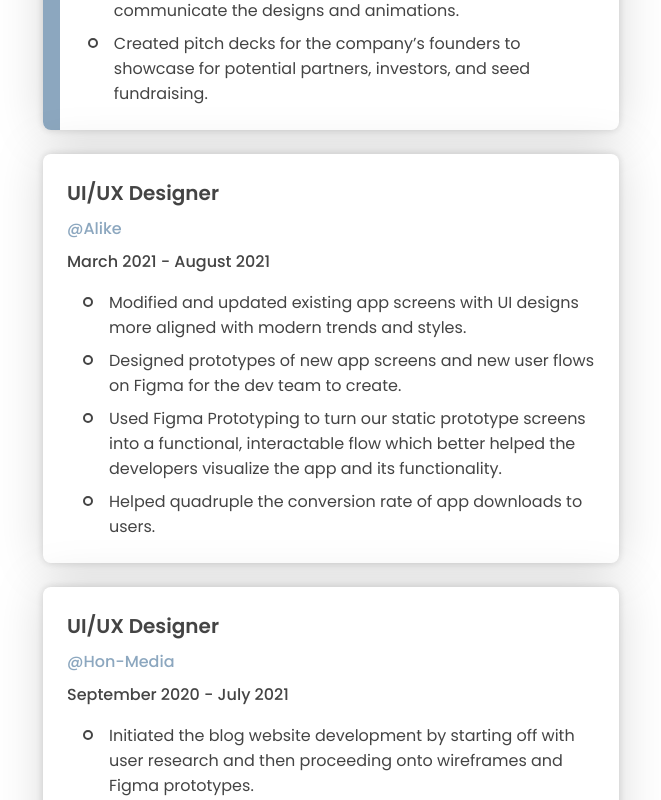
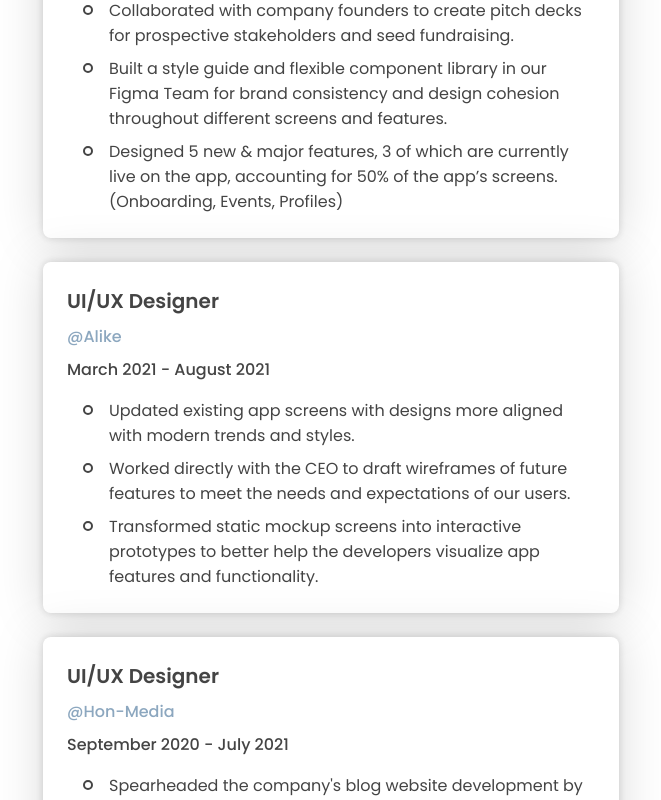
Before and after one commit to aktov/Portfolio, a React (Create React App) app: page /#/resume in a window 1280 px wide. Shown: the part 1020-1820 px from the top of the page, without its empty margins (309-970 px from the left). Built offline with nearby package versions, Linux system fonts and the light colour scheme.

Commit message:
Updated job descriptions.

```diff
--- a/public/index.html
+++ b/public/index.html
@@ -44,7 +44,7 @@
     <title>Alex Tov</title>
   </head>
   <body>
-    <noscript>You need to enable JavaScript to run this app.</noscript>
+    <noscript>Looks like you'll need to enable JavaScript to view my portfolio.</noscript>
     <div id="root"></div>
     <!--
       This HTML file is a template.
@@ -53,7 +53,7 @@
       You can add webfonts, meta tags, or analytics to this file.
       The build step will place the bundled scripts into the <body> tag.
 
-      To begin the development, run `npm start` or `yarn start`.
+      To begin the development, run `npm start`.
       To create a production bundle, use `npm run build` or `yarn build`.
     -->
   </body>
--- a/src/App.js
+++ b/src/App.js
@@ -36,14 +36,14 @@ class App extends React.Component {
   componentDidMount() {
     window.addEventListener('resize', this.handleResize);
 
-    if (window.sessionStorage.getItem('siteLoaded')) {
-      this.setState({doAnimate: false});
-    }
-    else {
-      this.setState({doAnimate: true});
-      window.sessionStorage.setItem('siteLoaded', 1);
-      window.location.reload();
-    }
+    // if (window.sessionStorage.getItem('siteLoaded')) {
+    //   this.setState({doAnimate: false});
+    // }
+    // else {
+    //   this.setState({doAnimate: true});
+    //   window.sessionStorage.setItem('siteLoaded', 1);
+    //   window.location.reload();
+    // }
   }
 
   componentWillUnmount() {
--- a/src/App.scss
+++ b/src/App.scss
@@ -1912,7 +1912,7 @@ div.content {
 
 .footer {
     position: fixed;
-    width: 100%;
+    width: 50%;
     height: toRem(50);
     bottom: 0px;
 
@@ -2058,7 +2058,7 @@ div.background {
 
         h1 {
             font-family: 'Poppins';
-            font-weight: 700;
+            font-weight: 900;
             color: $baseTextColor;
         }
 
--- a/src/components/Experience.js
+++ b/src/components/Experience.js
@@ -13,7 +13,7 @@ const JobListing = (props) => {
         className='listing'
         style={props.highlight ? {paddingLeft: '5%'} : null}
         data-aos='fade'
-        data-aos-offset='200'
+        data-aos-offset='50'
         data-aos-easing='ease-out-sine'
         data-aos-duration='400'
         data-aos-once={true}
@@ -154,17 +154,18 @@ class Experience extends React.Component {
         >
           <JobListing
             screenWidth={this.props.screenWidth}
-            title='UI/UX Designer'
+            title='Lead UI/UX Designer'
             location='Artist Crowdfund Exchange'
             link='https://www.ace.fan/'
-            period='August 2021 - Current'
-            highlight={true}
+            period='August 2021 - October 2022'
+            // highlight={true}
             info={[
-              'Designed 70% of the app’s current screens.',
-              'Built a style guide and flexible component library for our Figma team to allow for consistency throughout different screens and features.',
-              'Conducted user interviews and created surveys to gather data to drive my initial designs for new features.',
-              'Led prototyping sessions with our developers to communicate the designs and animations.',
-              'Created pitch decks for the company’s founders to showcase for potential partners, investors, and seed fundraising.'
+              'Conducted user interviews and surveys to gather data to drive my initial designs for new features and updates.',
+              'Led prototyping sessions with our developers to respond to their questions and ensured they understood the functionality of new features and visual animations.',
+              'Guided monthly UX-focused feature backlog prioritizations to strike a balance between company goals and user needs.',
+              'Collaborated with company founders to create pitch decks for prospective stakeholders and seed fundraising.',
+              'Built a style guide and flexible component library in our Figma Team for brand consistency and design cohesion throughout different screens and features.',
+              'Designed 5 new & major features, 3 of which are currently live on the app, accounting for 50% of the app’s screens. (Onboarding, Events, Profiles)'
             ]}
           />
           <JobListing
@@ -175,10 +176,9 @@ class Experience extends React.Component {
             period='March 2021 - August 2021'
             // highlight={true}
             info={[
-              'Modified and updated existing app screens with UI designs more aligned with modern trends and styles.',
-              'Designed prototypes of new app screens and new user flows on Figma for the dev team to create.',
-              'Used Figma Prototyping to turn our static prototype screens into a functional, interactable flow which better helped the developers visualize the app and its functionality.',
-              'Helped quadruple the conversion rate of app downloads to users.'
+              'Updated existing app screens with designs more aligned with modern trends and styles.',
+              'Worked directly with the CEO to draft wireframes of future features to meet the needs and expectations of our users.',
+              'Transformed static mockup screens into interactive prototypes to better help the developers visualize app features and functionality.'
             ]}
           />
           <JobListing
@@ -189,9 +189,9 @@ class Experience extends React.Component {
             period='September 2020 - July 2021'
             // highlight={true}
             info={[
-              'Initiated the blog website development by starting off with user research and then proceeding onto wireframes and Figma prototypes.',
-              'Walked through the design choices of the prototype with team members during critique and feedback sessions.',
-              'Utilized Tailwind CSS to ensure the web & mobile responsiveness of blog site.'
+              'Spearheaded the company\'s blog website development by designing its initial wireframes, mockups, and final prototype.',
+              'Organized design critique sessions with project managers and software developers to showcase usability flows and features.',
+              'Ensured the web & mobile responsiveness of the blog site by utilizing Tailwind CSS.'
             ]}
           />
           <JobListing
--- a/src/components/NavButtons.js
+++ b/src/components/NavButtons.js
@@ -28,7 +28,7 @@ const Button = (props) => {
   }
 
   return (
-    <Link to={window.location.hash == '#/' || window.location.hash.includes('#/#') ? '/' : '/#' + props.text}>
+    <Link to={window.location.hash === '#/' || window.location.hash.includes('#/#') ? '/' : '/#' + props.text}>
     <button
       id={'button_'+ props.text}
       className='buttonNav outlineNone'
--- a/src/components/Pages/About.js
+++ b/src/components/Pages/About.js
@@ -12,7 +12,7 @@ import layer2 from '../../images/banner2/Layer02.svg';
 import layer3 from '../../images/banner2/Layer03.svg';
 import layer4 from '../../images/banner2/Layer04.svg';
 import layer5 from '../../images/banner2/Layer05.svg';
-import layer6 from '../../images/banner2/Layer06.svg';
+// import layer6 from '../../images/banner2/Layer06.svg';
 
 
 const styleDesktop = {
@@ -36,6 +36,7 @@ const styleMobile = {
 const line1 = "I'm Alex, and I often find my head stuck in daydreams and clouds. Why? It's simply because I like to think of ideas that can be materialized through design."
 const line2 = "I've come to truly believe that good user-centric design has the potential to greatly benefit the world. Design isn't just about “making things look good”; it's much more than that. It's about providing an excellent overall user experience that will ensure the user's satisfaction. "
 const line3 = "If you're interested in getting to know me more or want to hear more about my projects, feel free to message me. I'd love to connect or collaborate! "
+const line4 = "I’m currently looking for full-time opportunities to bring what I love doing onto the team to create outstanding experiences for your users! "
 
 class About extends React.Component {
   render() {
@@ -94,6 +95,14 @@ class About extends React.Component {
                   data-aos-delay='300'
                   data-aos-once={true}
                 > {line3} </p>
+                <p
+                  data-aos='fade'
+                  data-aos-offset='50'
+                  data-aos-easing='ease-out-sine'
+                  data-aos-duration='400'
+                  data-aos-delay='300'
+                  data-aos-once={true}
+                > {line4} </p>
               </div>
             </div>
           </Parallax>
@@ -143,6 +152,14 @@ class About extends React.Component {
                   data-aos-delay='300'
                   data-aos-once={true}
                 > {line3} </p>
+                <p
+                  data-aos='fade'
+                  data-aos-offset='50'
+                  data-aos-easing='ease-out-sine'
+                  data-aos-duration='400'
+                  data-aos-delay='300'
+                  data-aos-once={true}
+                > {line4} </p>
               </div>
             </div>
           </Parallax>
--- a/src/components/Skills.js
+++ b/src/components/Skills.js
@@ -32,7 +32,7 @@ const skillsList = {
     'Maze.co',
     'Typeform',
     'Squarespace',
-    'Adobe: Photoshop, Lightroom',
+    'Adobe Lightroom',
     'Google Suite',
     'Microsoft Office',
   ]
```
Also changed, not shown: src/components/Background.js (+30 -76 lines).
